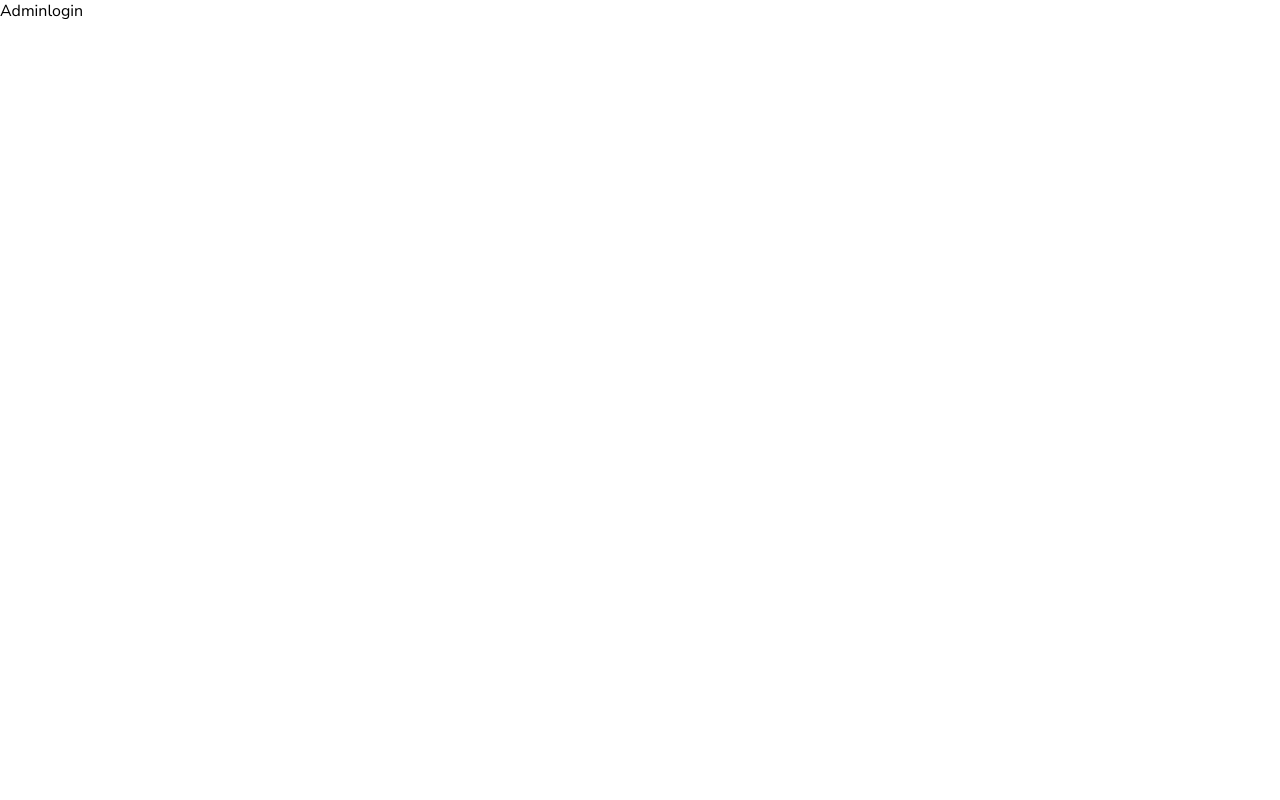
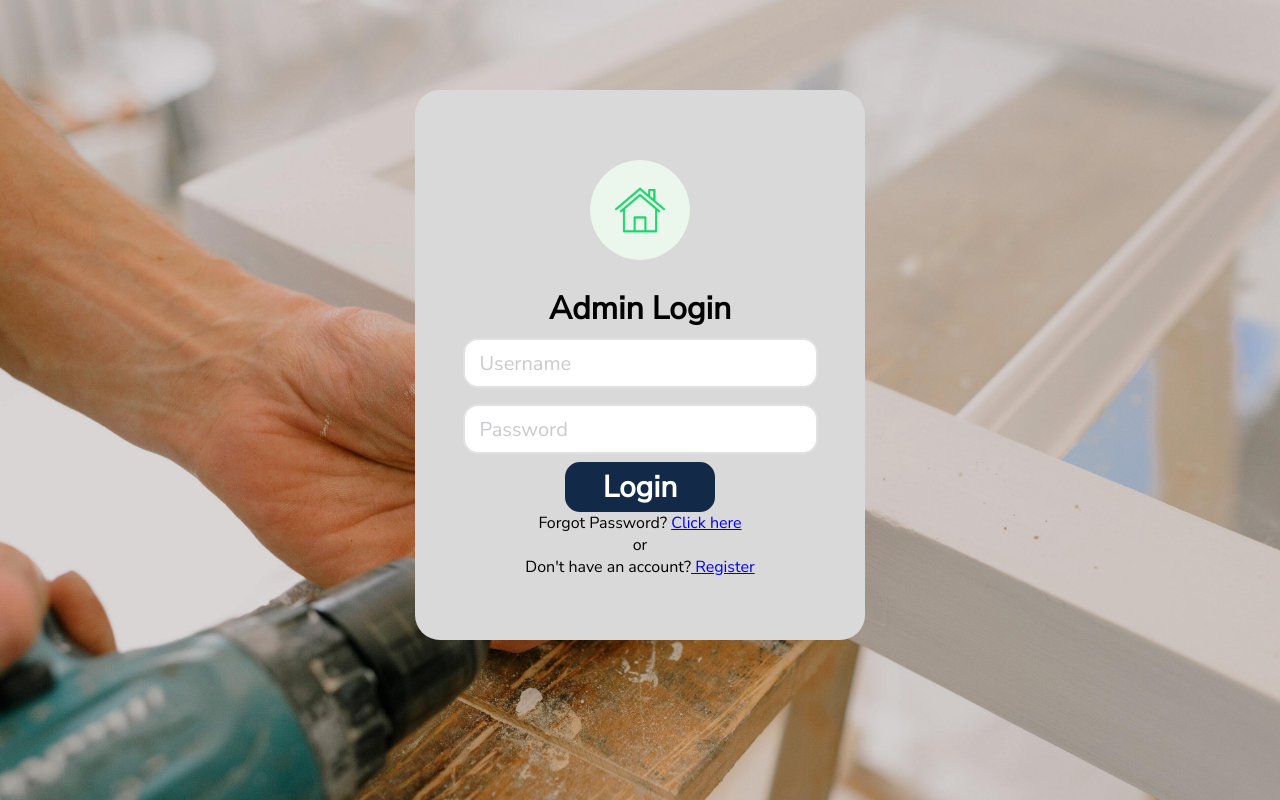
Before and after one commit to codingvaleria/housyproperties-frontend, a React (Create React App) app: page /admin/login in a window 1280 px wide. Built offline with nearby package versions, Linux system fonts and the light colour scheme; a web font is replaced by a local one.

Commit message:
Admin login page

```diff
--- a/src/App.css
+++ b/src/App.css
@@ -1,4 +1,4 @@
-* {
+*{
   margin: 0;
   padding: 0;
   box-sizing: border-box;
--- a/src/admin/components/adminlogin/Adminlogin.css
+++ b/src/admin/components/adminlogin/Adminlogin.css
@@ -0,0 +1,80 @@
+.main {
+    background-image: url(../../../images/AdminLogin.jpg);
+    background-size: cover;
+    height: 100vh;
+    text-align: center;
+    justify-content: center;
+    display: flex;
+    padding-top: 90px;
+  }
+
+  .formfield {
+    display: flex;
+    align-items: center;
+    height: 550px;
+    width: 450px;
+    justify-content: center;
+    border-radius: 25px;
+    background-color: #d9d9d9;
+  }
+
+  .logo {
+    padding-bottom: 20px;
+    justify-content: center;
+    display: flex;
+    padding-right: 120px;
+  }
+
+  .logo-container {
+    border-radius: 150px;
+    align-items: center;
+    justify-content: center;
+    display: flex;
+    height: 115px;
+    width: 115px;
+  }
+
+  .logo-img {
+    height: 100px;
+    width: 100px;
+    border-radius: 130px;
+    top: 60px;
+    bottom: 60px;
+  }
+
+  .user {
+    padding-left: 500px;
+    font-size: medium;
+  }
+
+.icon {
+  position: absolute;
+  padding-top: 110px;
+  padding-left: 450px;
+}
+
+  input {
+    height: 50px;
+    width: 10px;
+    border-radius: 10px;
+    border: none;
+    outline: none;
+  }
+
+  /*.second-input {
+    padding: 30px;
+  }*/
+
+  button {
+    height: 50px;
+    width: 150px;
+    background-color: #122947;
+    font-size: 30px;
+    color: #fff;
+    border-radius: 15px;
+    border: none;
+    outline: none;
+    font-weight: bold;
+    align-items: center;
+    justify-content: center;
+  }
--- a/src/admin/components/adminlogin/Adminlogin.js
+++ b/src/admin/components/adminlogin/Adminlogin.js
@@ -1,7 +1,108 @@
-import React from "react";
+import React, { useState } from "react";
+import { useNavigate } from "react-router-dom";
+import "./Adminlogin.css";
+import logo from  "../../../images/logo.png";
+import { Link } from "react-router-dom";
 
-function Adminlogin() {
-  return <div>Adminlogin</div>;
+
+function Adminlogin(onLogin) {
+  const [username, setUsername] = useState("");
+  const [password, setPassword] = useState("");
+  const [errors, setErrors] = useState([]);
+  // eslint-disable-next-line
+  const [isLoading, setIsLoading] = useState(false);
+  const navigate = useNavigate()
+
+
+  function handleSubmit(e) {
+    e.preventDefault();
+    setIsLoading(true);
+    fetch("/adminlogin", {
+      method: "POST",
+      headers: {
+        "Content-Type": "application/json",
+      },
+      body: JSON.stringify({ username, password }),
+    }).then((r) => {
+      setIsLoading(false);
+      if (r.ok) {
+        r.json().then((user) => onLogin(user));
+        navigate(`/adminview`)
+      } else {
+        r.json().then((err) => setErrors(err.errors));
+      }
+    });
+  }
+
+  return (
+    <div className="main">
+      <div className="formfield">
+        <form id="form" onSubmit={handleSubmit}>
+          <div className="logo">
+            <div className="logo-container">
+              <img src={logo} alt="logo" className="logo-img"></img>
+            </div>
+          </div>
+          <div >
+            <h1>Admin Login</h1>
+          </div>
+
+          <div>
+          <i /*class="icon fa fa-user" aria-hidden="true"*/></i>
+            <input
+              type="text"
+              id="username"
+              name="username"
+              placeholder="Username"
+              value={username}
+              className="user"
+              onChange={(e) => setUsername(e.target.value)}
+            />
+          </div>
+
+          <div>
+          <i /*class="icon fa fa-key" aria-hidden="true"*/></i>
+            <input
+              type="password"
+              id="password"
+              name="password"
+              placeholder="Password"
+              value={password}
+              className="user"
+              onChange={(e) => setPassword(e.target.value)}
+            />
+          </div>
+
+          {errors.length > 0 && (
+            <div className="input-control">
+              <div style={{ color: "red" }}>
+                {errors.map((error, index) => (
+                  <p key={index}>{error}</p>
+                ))}
+              </div>
+            </div>
+          )}
+
+          <div className="login">
+            <button onSubmit={handleSubmit} type="submit">
+              Login
+            </button>
+          </div>
+
+          <div className="input-control">
+            <p className="p">
+              Forgot Password? <Link to='/forgotpassword'>Click here</Link>
+            </p>
+            <div>or</div>
+            <p className="p">
+            Don't have an account?
+              <Link to='/admin/signup'> Register</Link>
+            </p>
+          </div>
+        </form>
+      </div>
+    </div>
+  );
 }
 
 export default Adminlogin;
```
